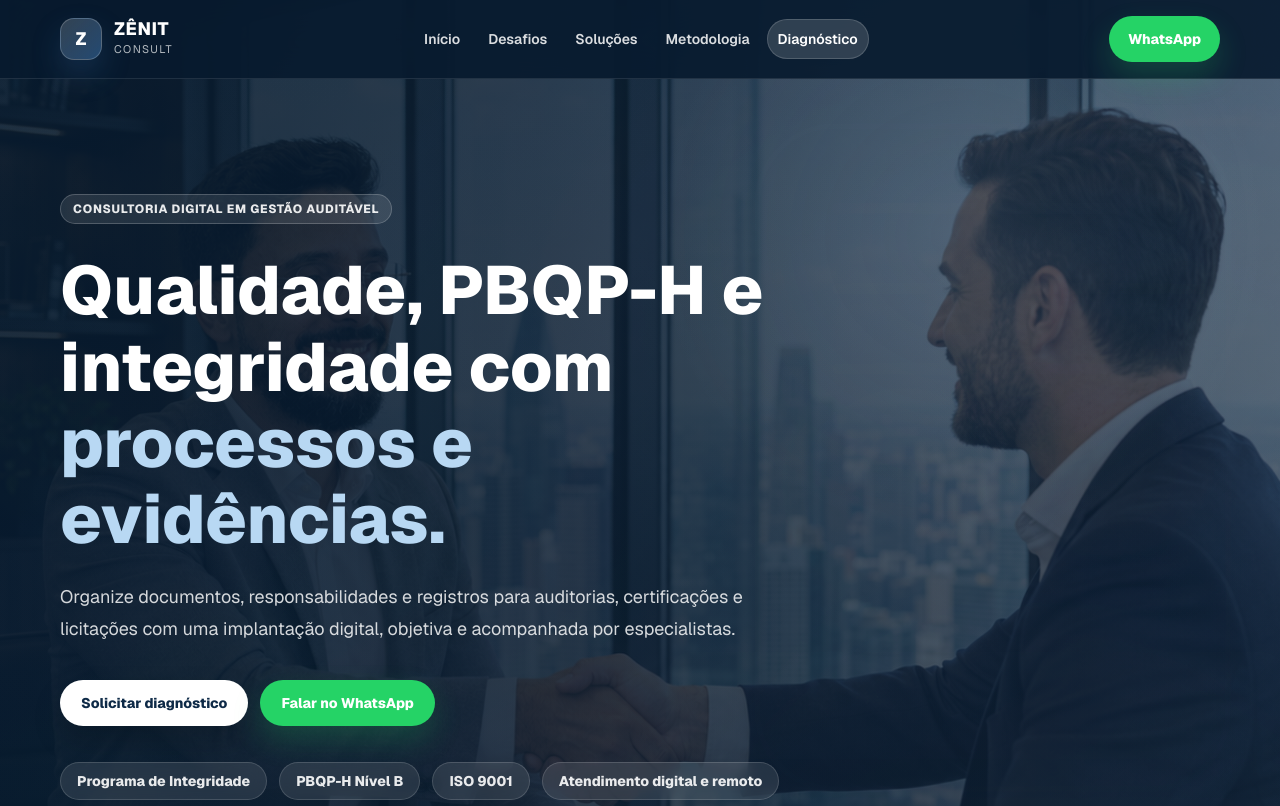
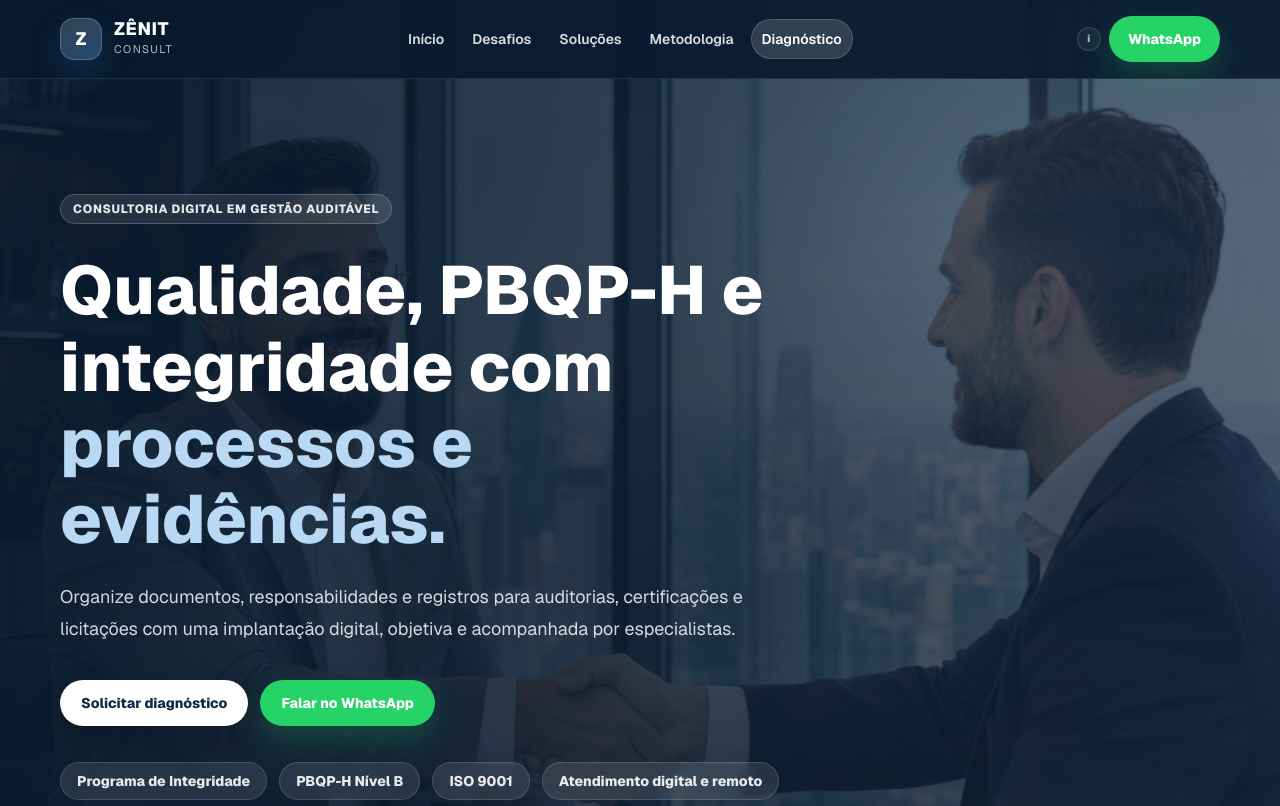
Before and after one commit to mateusb12/zenit, a Next.js app: page / in a window 1280 px wide. Shown: the top 806 px of the page. Built offline with nearby package versions, Linux system fonts and the light colour scheme.

Commit message:
feat(version): Add version information display in Footer and Header components

```diff
--- a/components/site/Footer.tsx
+++ b/components/site/Footer.tsx
@@ -1,5 +1,6 @@
 import { navItems, whatsappHref } from "@/data/landing";
 import { containerClass } from "@/components/site/tailwind";
+import { VersionStamp } from "@/components/site/VersionStamp";
 
 export function Footer() {
   return (
@@ -53,6 +54,10 @@ export function Footer() {
           </div>
         </div>
       </div>
+
+      <div className={`${containerClass} mt-10 border-t border-white/10 pt-5`}>
+        <VersionStamp />
+      </div>
     </footer>
   );
 }
--- a/components/site/Header.tsx
+++ b/components/site/Header.tsx
@@ -1,5 +1,6 @@
 import { ButtonLink } from "@/components/site/ButtonLink";
 import { HeaderNav } from "@/components/site/HeaderNav";
+import { VersionInfoButton } from "@/components/site/VersionInfoButton";
 import { containerClass } from "@/components/site/tailwind";
 import { whatsappHref } from "@/data/landing";
 
@@ -27,6 +28,9 @@ export function Header() {
 
         <HeaderNav />
 
+        <div className="flex min-w-max items-center gap-2">
+          <VersionInfoButton />
+
           <ButtonLink
             href={whatsappHref}
             target="_blank"
@@ -37,6 +41,7 @@ export function Header() {
             WhatsApp
           </ButtonLink>
         </div>
+      </div>
     </header>
   );
 }
--- /dev/null
+++ b/components/site/VersionInfoButton.tsx
@@ -0,0 +1,20 @@
+import { buildInfo } from "@/data/buildInfo";
+
+export function VersionInfoButton() {
+  return (
+    <div className="group relative flex items-center">
+      <button
+        type="button"
+        aria-label={`Informações da versão ${buildInfo.version}`}
+        className="grid h-6 w-6 place-items-center rounded-full border border-white/15 bg-white/[0.06] text-[10px] font-black leading-none text-white/65 transition-colors duration-200 hover:bg-white/12 hover:text-white focus:bg-white/12 focus:text-white focus:outline-none focus:ring-2 focus:ring-white/20"
+      >
+        i
+      </button>
+
+      <div className="pointer-events-none absolute right-0 top-[calc(100%+10px)] z-[70] w-max max-w-[240px] translate-y-1 rounded-xl border border-white/15 bg-[#071a2e]/95 px-3 py-2 text-[11px] leading-[1.5] text-white/75 opacity-0 shadow-[0_14px_34px_rgba(7,26,46,0.28)] backdrop-blur-2xl transition-[opacity,transform] duration-200 group-hover:translate-y-0 group-hover:opacity-100 group-focus-within:translate-y-0 group-focus-within:opacity-100">
+        <strong className="block text-white">Versão v{buildInfo.version}</strong>
+        <span className="mt-0.5 block">Atualizado em {buildInfo.updatedAtLabel}</span>
+      </div>
+    </div>
+  );
+}
--- /dev/null
+++ b/components/site/VersionStamp.tsx
@@ -0,0 +1,14 @@
+import { cn } from "@/components/site/tailwind";
+import { buildInfo } from "@/data/buildInfo";
+
+type VersionStampProps = Readonly<{
+  className?: string;
+}>;
+
+export function VersionStamp({ className }: VersionStampProps) {
+  return (
+    <p className={cn("text-xs leading-[1.6] text-white/45", className)}>
+      v{buildInfo.version} · updated {buildInfo.updatedAtLabel}
+    </p>
+  );
+}
--- /dev/null
+++ b/data/buildInfo.ts
@@ -0,0 +1,4 @@
+export const buildInfo = {
+  version: "1.2.9",
+  updatedAtLabel: "3-jun-2026 at 15:43",
+} as const;
--- a/package.json
+++ b/package.json
@@ -1,6 +1,6 @@
 {
   "name": "zenit",
-  "version": "0.1.0",
+  "version": "1.2.9",
   "private": true,
   "scripts": {
     "dev": "next dev",
```
Also changed, not shown: 1 other file (tests, documents, lock files or other folders). Lines whose indentation alone changed are shown as unchanged.
